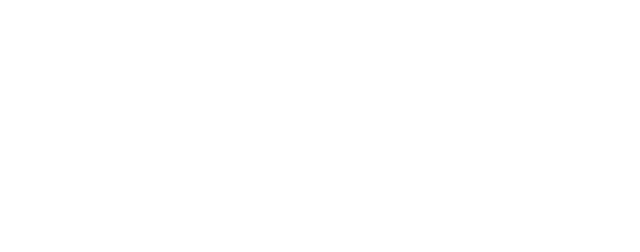
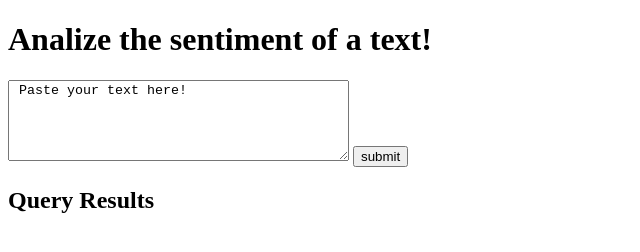
Before and after one commit to pablomartan/evaluate-news-nlp, a website built with webpack: page src/client/html/index.html in a window 1280 px wide. Shown: the whole page, without its empty margins (0-640 px from the left). Built offline with nearby package versions, Linux system fonts and the light colour scheme.

Commit message:
feat: populated the html file

```diff
--- a/src/client/html/index.html
+++ b/src/client/html/index.html
@@ -2,9 +2,25 @@
 <html lang="en">
 <head>
     <meta charset="UTF-8">
-    <title></title>
+    <title>Article Sentiment Analysis</title>
 </head>
 <body>
-
+    <header class="pageHeader">
+        <h1 class="mainHeader">Analize the sentiment of a text!</h1>
+        <main class="content">
+            <section class="form">
+                <form onsubmit="return handleSubmit(event)">
+                    <textarea id="textToSend" type="textArea" name="input"
+                        rows=5 cols=40> Paste your text here!</textarea>
+                    <input id="submitButton" type="submit" value="submit"
+                    onclick="return handleSubmit(event)" onsubmit="return handleSubmit(event)">
+                </form>
+            </section>
+            <section class="queryResults">
+                <h2>Query Results</h2>
+                <div class="resultsContainer"></div>
+            </section>
+        </main>
+    </header>
 </body>
 </html>
```
